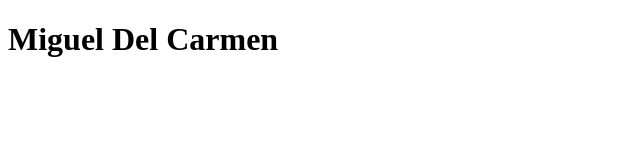
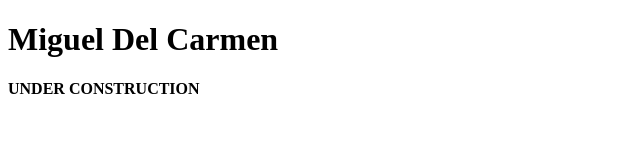
Before and after one commit to iggydc35/IFSC-1310, a plain HTML site: page index.html in a window 1280 px wide. Shown: the whole page, without its empty margins (0-640 px from the left). Drawn offline with Linux system fonts and the light colour scheme.

Commit message:
updated homepage

```diff
--- a/index.html
+++ b/index.html
@@ -12,5 +12,6 @@
 
 <body>
   <h1>Miguel Del Carmen</h1>
+  <h4>UNDER CONSTRUCTION</h4>
 </body>
 </html>
```
